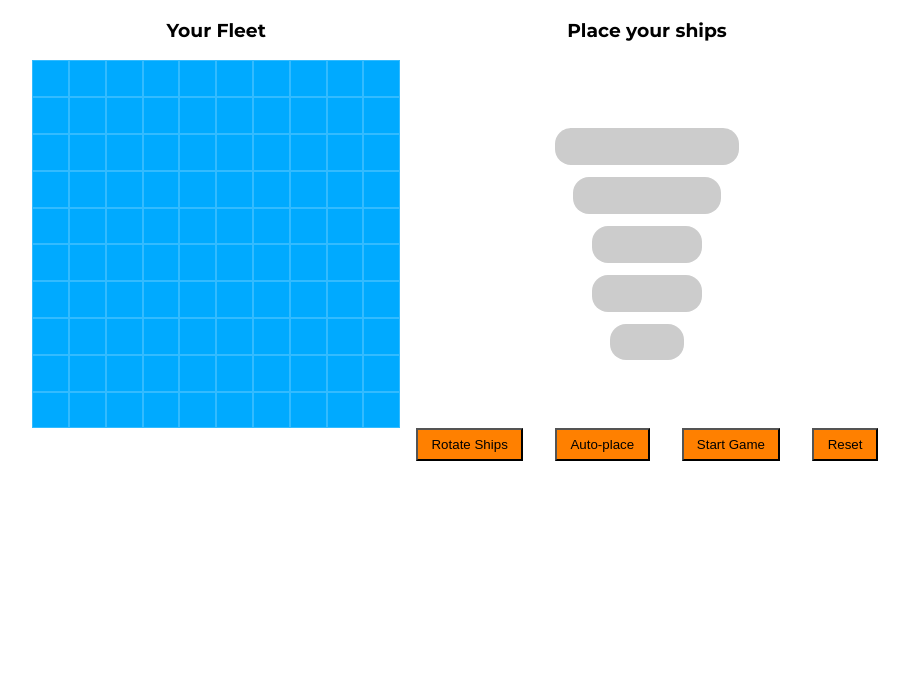
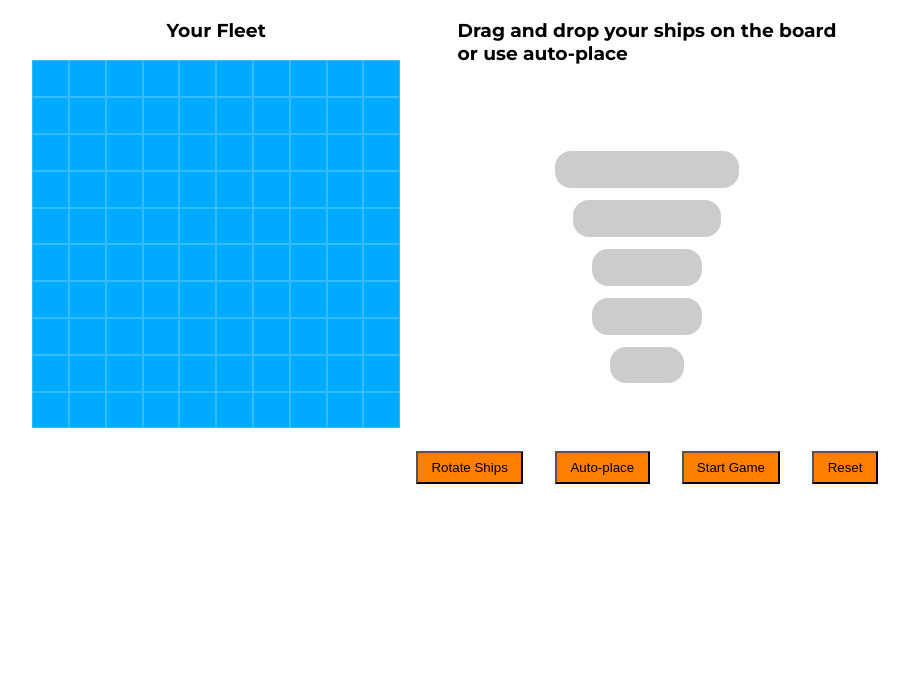
Before and after one commit to lucasbpaiva/battleship, a website with bundled scripts: page src/index.html in a window 1280 px wide. Shown: the part 125-800 px from the top of the page, without its empty margins (193-1102 px from the left). Built offline with nearby package versions, Linux system fonts and the light colour scheme.

Commit message:
Add tutorial message

```diff
--- a/src/index.html
+++ b/src/index.html
@@ -21,7 +21,7 @@
             <div class="battleship-grid" id="computer-board"></div>
         </div>
         <div class="ship-placement">
-            <h3>Place your ships</h3>
+            <h3 class="tutorial">Drag and drop your ships on the board <br> or use auto-place</h3>
             <div class="ship-inventory">
                 <div class="ship-container" draggable="true" data-length="5" data-name="carrier">
                     <div class="ship-preview carrier"></div>
```
